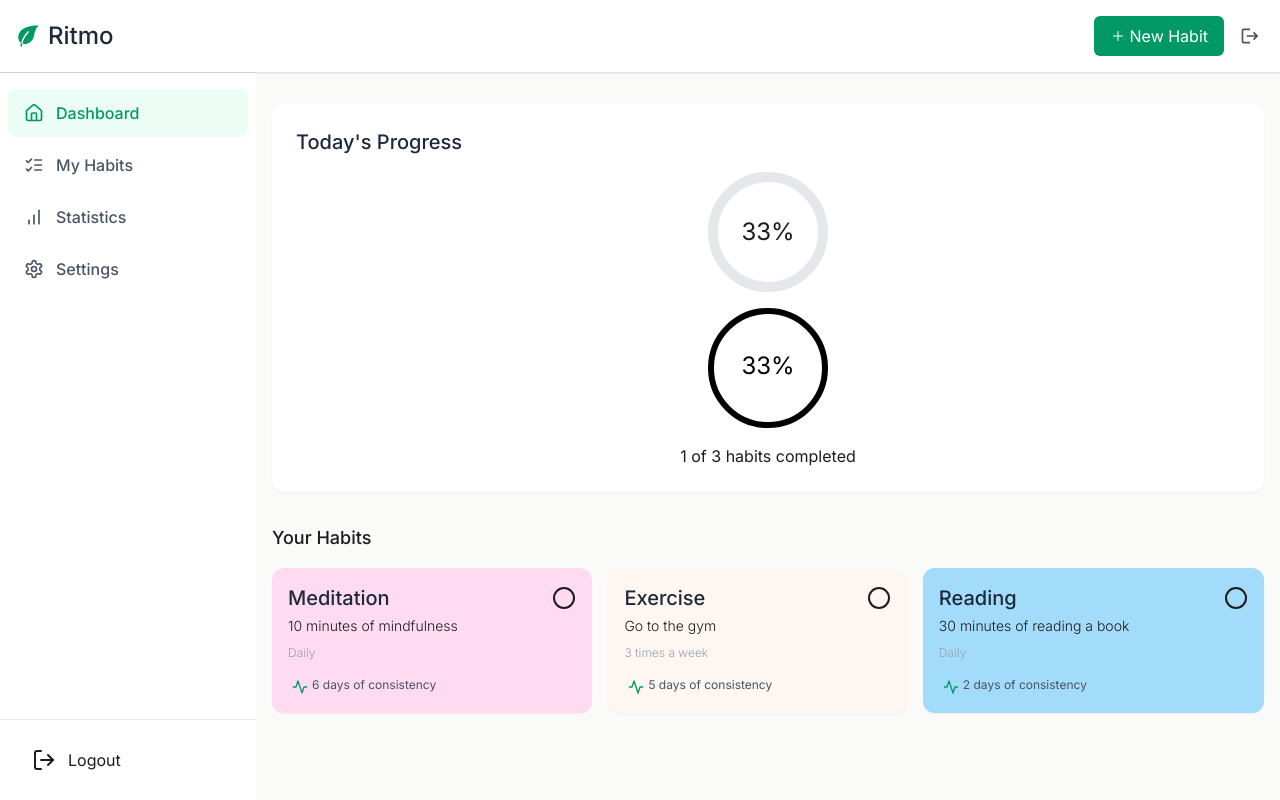
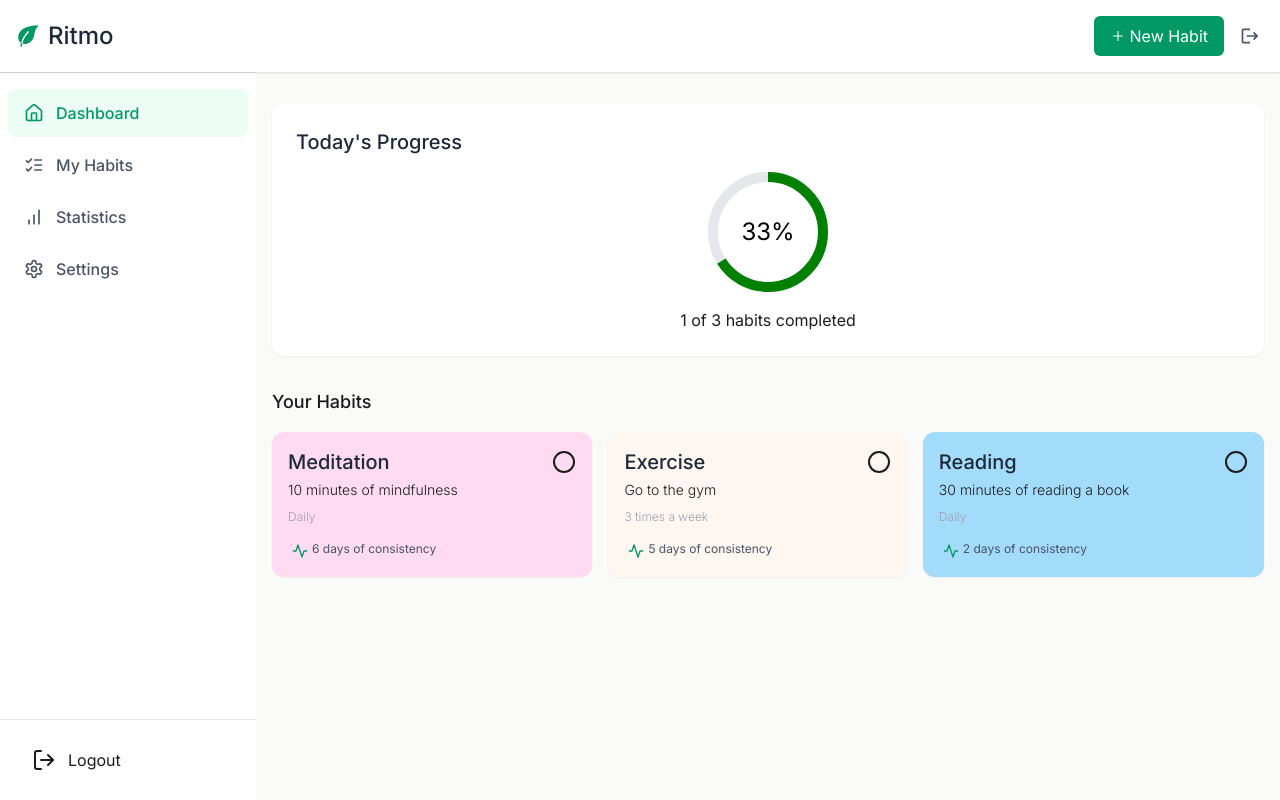
Before and after one commit to Sygris/ritmo, a Next.js app: page /dashboard in a window 1280 px wide. Built offline with nearby package versions, Linux system fonts and the light colour scheme.

Commit message:
Fill SVG using percentage

```diff
--- a/src/app/dashboard/page.tsx
+++ b/src/app/dashboard/page.tsx
@@ -36,10 +36,7 @@ export default function Home() {
           </CardTitle>
         </CardHeader>
         <CardContent className="flex flex-col gap-4 items-center justify-center">
-          <div className="w-30 h-30 flex items-center justify-center border-10 border-gray-200 rounded-full">
-            <span className="text-2xl">33%</span>
-          </div>
-          <ProgressBar />
+          <ProgressBar radius={60} stroke={10} percentage={66} />
           <p>1 of 3 habits completed</p>
         </CardContent>
       </Card>
--- a/src/app/ui/ProgressBar.tsx
+++ b/src/app/ui/ProgressBar.tsx
@@ -1,14 +1,24 @@
 type ProgressBarProps = {
   radius: number,
-  stroke: number
+  stroke: number,
+  percentage: number
 }
 
-export default function ProgressBar() {
+export default function ProgressBar({radius, stroke, percentage} : ProgressBarProps)  {
+  const circumference = 2 * Math.PI * (radius - stroke / 2);
+  const strokeLength = (percentage / 100) * circumference;
+
   return (
     <>
-      <svg width={120} height={120}>
-        <circle cx="50%" cy="50%" r="57"fill="transparent" stroke="black" strokeWidth={6} />
-        <text x="50%" y="66" textAnchor="middle" fontSize={24}>33%</text>
+      <svg width={120} height={120} viewBox="0 0 120 120">
+        <circle cx="50%" cy="50%" r={radius - stroke / 2} fill="transparent" stroke="#e5e7eb" strokeWidth={stroke} />
+        <circle
+          cx="50%" cy="50%" r={radius - stroke / 2}
+          fill="transparent" stroke="green" strokeWidth={stroke}
+          strokeDasharray={`${strokeLength}, ${circumference}`}
+          transform="rotate(-90, 60, 60)"
+        />
+        <text x="50%" y="57%" textAnchor="middle" fontSize={24}>33%</text>
       </svg>
     </>
   )
```
